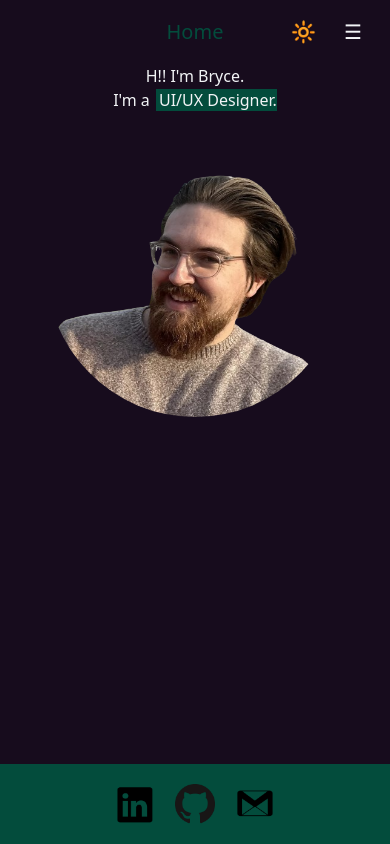
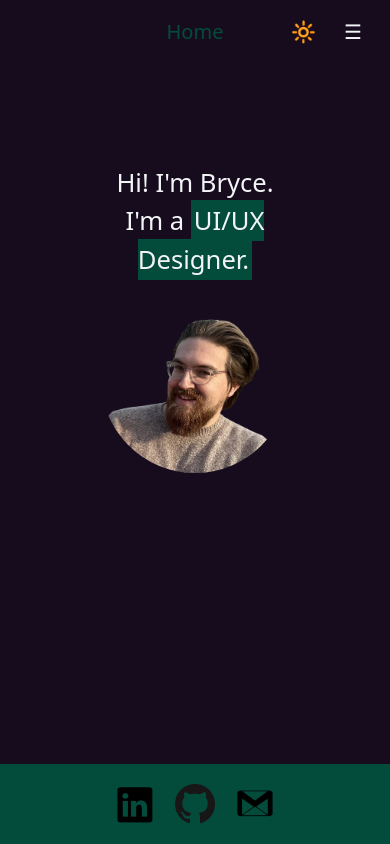
Before and after one commit to bstocksharp/nextjs-website, a Next.js app: page / in a window 390 px wide. Built offline with nearby package versions, Linux system fonts and the light colour scheme.

Commit message:
mobile test

```diff
--- a/app/globals.css
+++ b/app/globals.css
@@ -54,7 +54,7 @@ main {
 /* ▼▼▼▼▼▼▼▼▼▼▼▼▼▼▼▼▼▼▼▼▼▼▼ NAVBAR CSS ▼▼▼▼▼▼▼▼▼▼▼▼▼▼▼▼▼▼▼▼▼▼▼ */
 nav {
   background: var(--background);
-  font-size: clamp(0.8rem, 1.5vw, 1.25rem); /* fix this probably */
+  font-size: clamp(1.05rem, 1.5vw, 1.25rem); /* fix this probably */
   display: flex;
   justify-content: center; /* Spreads items horizontally */
   align-items: center; /* Vertically center */
@@ -148,32 +148,52 @@ footer {
   display: flex;
   justify-content: center;
   align-items: center;
+  margin: 100px;
 }
 
 .pic-and-words-wrapper {
   display: flex;
   flex-direction: row;
+  align-items: center; /* keep vertically aligned */
+  text-align: right;
   width: 100%;
-  justify-content: center;
-  align-items: center;
+}
+
+.words-wrapper {
+  font-size: clamp(1.6rem, 3vw, 3rem);
+  width: 100%;
+  margin-right: 5%;
 }
 
 .words-wrapper h2 {
   display: inline;
 }
 
-.words-box-wrapper {
-  display: inline-block; /* Make sure the words box is displayed inline */
+.profile-image {
+  display: flex;
+  width: 100%;
+  justify-content: left;
+  margin-left: 5%;
+}
+
+.title-box-wrapper {
   background-color: var(--accent);
-  width: 130px;
   text-align: left;
-  margin-left: 2px;
-  padding-left: 3px;
+  padding: 3px;
 }
 
 @media (max-width: 600px) {
   .pic-and-words-wrapper {
     flex-direction: column;
+    text-align: center;
+  }
+  .profile-image {
+    padding: 0px;
+    margin: 0px;
+  }
+  .words-wrapper {
+    padding: 0px;
+    margin: 0px;
   }
 }
 /* ▲▲▲▲▲▲▲▲▲▲▲▲▲▲▲▲▲▲▲▲▲▲▲ MAINPAGE CSS ▲▲▲▲▲▲▲▲▲▲▲▲▲▲▲▲▲▲▲▲▲▲▲ */
--- a/app/page.tsx
+++ b/app/page.tsx
@@ -9,7 +9,7 @@ export default function Home() {
   useEffect(() => {
     const timeouts = [
       setTimeout(() => setMyTitle("UI/UX Designer."), 4000),
-      setTimeout(() => setMyTitle("Father."), 8000),
+      setTimeout(() => setMyTitle("Software Engineer."), 8000),
       // If you want the third thing to stay permanently
       // you don't need to set another timeout
     ];
@@ -23,16 +23,16 @@ export default function Home() {
     <div className="home-wrapper">
       <div className="pic-and-words-wrapper">
         <div className="words-wrapper">
-          <h1>H!! I&apos;m Bryce. </h1>
+          <h1>Hi! I&apos;m Bryce. </h1>
           <h2>I&apos;m a </h2>
-          <h2 className="words-box-wrapper">{myTitle}</h2>
+          <h2 className="title-box-wrapper">{myTitle}</h2>
         </div>
-        <div className="center-image">
+        <div className="profile-image">
           <Image
             src="/profile_pic_2_removed.png"
             alt="Profile Picture"
-            width={300}
-            height={300}
+            width={400}
+            height={400}
             style={{ borderRadius: "100%" }}
           />
         </div>
```
